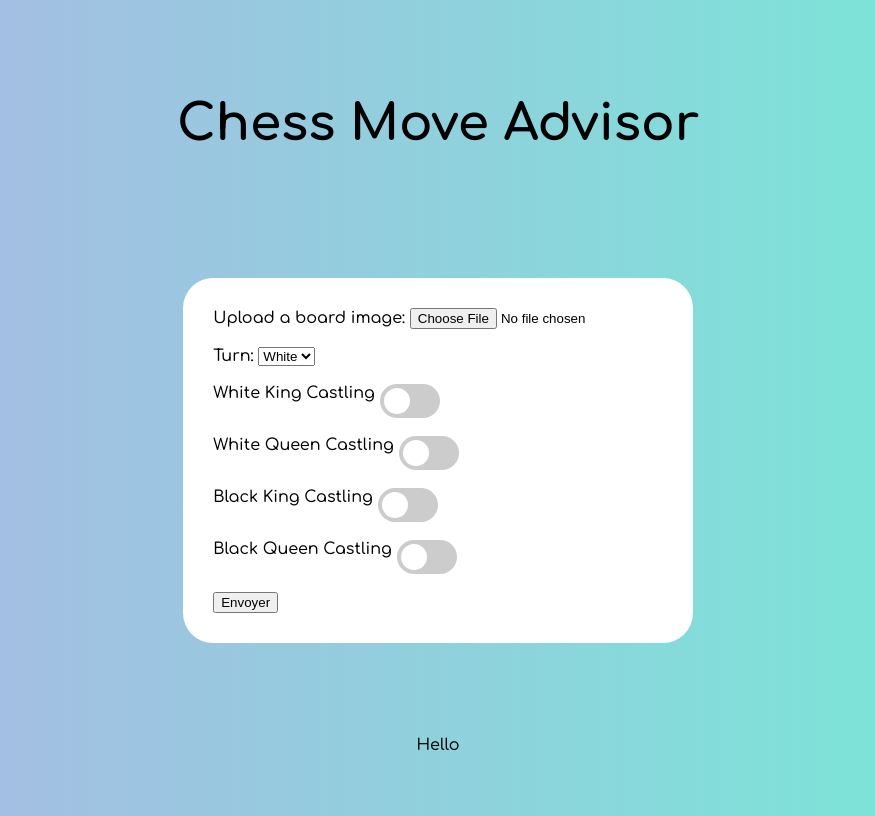
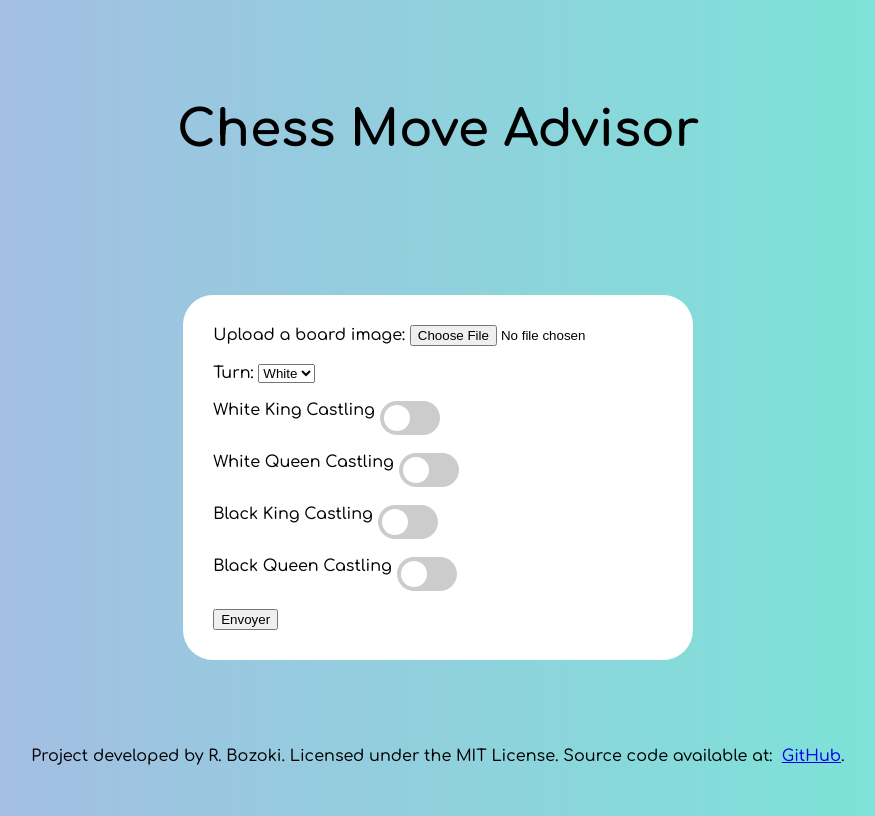
Before and after one commit to RBozoki/ChessMoveAdvisor, a Flask app: page / in a window 1280 px wide. Shown: the whole page, without its empty margins (202-1077 px from the left). Run offline with Flask 3, Linux system fonts and the light colour scheme.

Commit message:
footer info

```diff
--- a/src/templates/index.html
+++ b/src/templates/index.html
@@ -61,7 +61,7 @@
     </section>
     <footer>
         <div class="section_container">
-            <p>Hello</p>
+            Project developed by R. Bozoki. Licensed under the MIT License. Source code available at: &nbsp; <a href="https://github.com/votre-repo" target="#">GitHub</a>.
         </div>
     </footer>
     </div>
```
